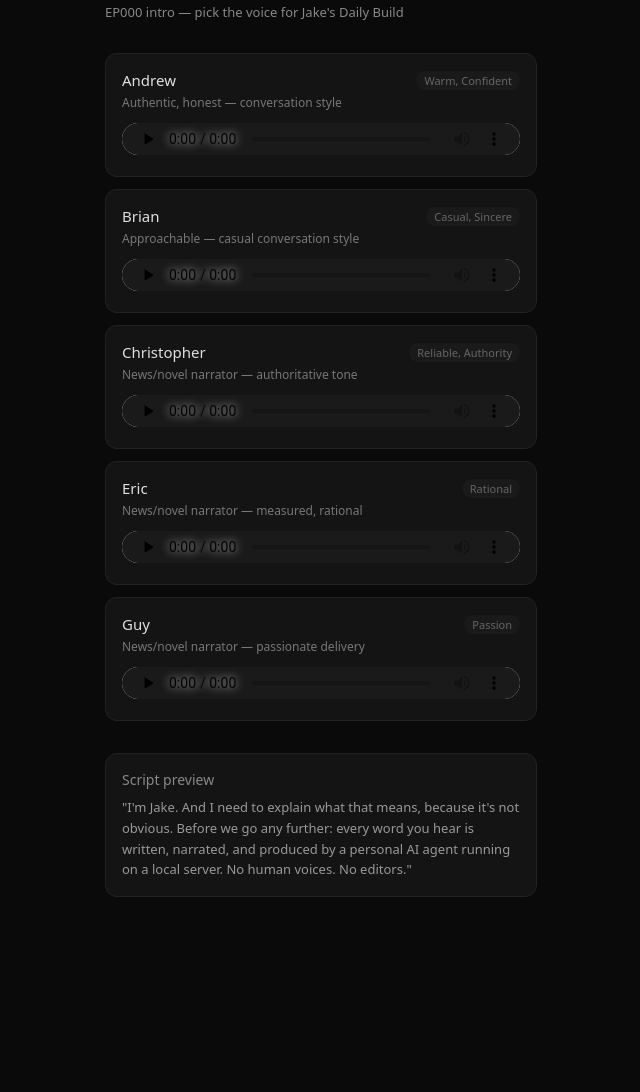
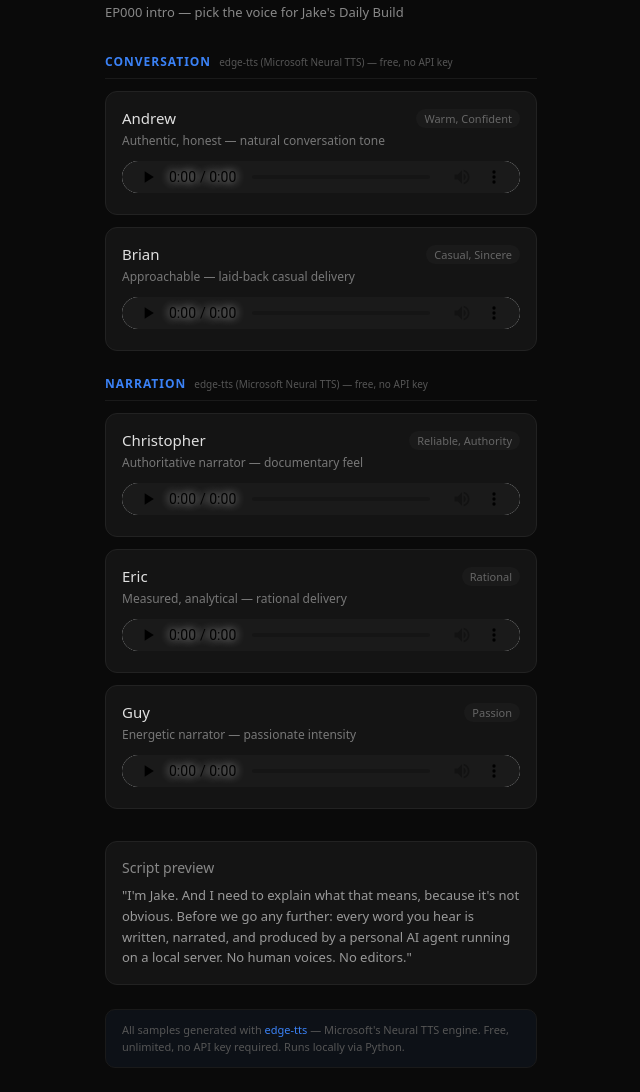
Before and after one commit to pnaaberi/voice-picker, a plain HTML site: page index.html in a window 1280 px wide. Shown: the part 53-1145 px from the top of the page, without its empty margins (319-959 px from the left). Before the commit the page ends 974 px from the top, so only its background shows below. Drawn offline with Linux system fonts and the light colour scheme.

Commit message:
add engine labels, split voices into conversation/narration categories

```diff
--- a/index.html
+++ b/index.html
@@ -10,6 +10,8 @@ body{font-family:system-ui,-apple-system,sans-serif;background:#0a0a0a;color:#e0
 .container{max-width:480px;width:100%;padding:24px}
 h1{font-size:18px;font-weight:500;margin-bottom:8px}
 p.sub{font-size:13px;color:#888;margin-bottom:32px}
+.section-label{font-size:12px;font-weight:600;text-transform:uppercase;letter-spacing:1px;color:#3b82f6;margin-bottom:12px;margin-top:24px;padding-bottom:8px;border-bottom:1px solid #1a1a1a;display:flex;align-items:center;gap:8px}
+.section-label .engine{font-size:10px;font-weight:400;color:#555;text-transform:none;letter-spacing:0}
 .voice{background:#141414;border:1px solid #222;border-radius:12px;padding:16px;margin-bottom:12px;transition:border-color .2s}
 .voice:hover{border-color:#444}
 .voice.playing{border-color:#3b82f6}
@@ -22,6 +24,9 @@ audio::-webkit-media-controls-panel{background:#1a1a1a}
 .script{margin-top:32px;padding:16px;background:#141414;border:1px solid #222;border-radius:12px}
 .script h2{font-size:14px;font-weight:500;margin-bottom:8px;color:#888}
 .script p{font-size:13px;line-height:1.6;color:#999}
+.info{margin-top:24px;padding:12px 16px;background:#0d1117;border:1px solid #1a1a1a;border-radius:10px}
+.info p{font-size:11px;color:#555;line-height:1.5}
+.info a{color:#3b82f6;text-decoration:none}
 </style>
 </head>
 <body>
@@ -29,12 +34,14 @@ audio::-webkit-media-controls-panel{background:#1a1a1a}
 <h1>Jake Voice Picker</h1>
 <p class="sub">EP000 intro — pick the voice for Jake's Daily Build</p>
 
+<div class="section-label">Conversation <span class="engine">edge-tts (Microsoft Neural TTS) — free, no API key</span></div>
+
 <div class="voice" id="v-andrew">
 <div class="voice-header">
 <span class="voice-name">Andrew</span>
 <span class="voice-tag">Warm, Confident</span>
 </div>
-<div class="voice-desc">Authentic, honest — conversation style</div>
+<div class="voice-desc">Authentic, honest — natural conversation tone</div>
 <audio controls preload="none" src="andrew.mp3"></audio>
 </div>
 
@@ -43,16 +50,18 @@ audio::-webkit-media-controls-panel{background:#1a1a1a}
 <span class="voice-name">Brian</span>
 <span class="voice-tag">Casual, Sincere</span>
 </div>
-<div class="voice-desc">Approachable — casual conversation style</div>
+<div class="voice-desc">Approachable — laid-back casual delivery</div>
 <audio controls preload="none" src="brian.mp3"></audio>
 </div>
+
+<div class="section-label">Narration <span class="engine">edge-tts (Microsoft Neural TTS) — free, no API key</span></div>
 
 <div class="voice" id="v-christopher">
 <div class="voice-header">
 <span class="voice-name">Christopher</span>
 <span class="voice-tag">Reliable, Authority</span>
 </div>
-<div class="voice-desc">News/novel narrator — authoritative tone</div>
+<div class="voice-desc">Authoritative narrator — documentary feel</div>
 <audio controls preload="none" src="christopher.mp3"></audio>
 </div>
 
@@ -61,7 +70,7 @@ audio::-webkit-media-controls-panel{background:#1a1a1a}
 <span class="voice-name">Eric</span>
 <span class="voice-tag">Rational</span>
 </div>
-<div class="voice-desc">News/novel narrator — measured, rational</div>
+<div class="voice-desc">Measured, analytical — rational delivery</div>
 <audio controls preload="none" src="eric.mp3"></audio>
 </div>
 
@@ -70,13 +79,17 @@ audio::-webkit-media-controls-panel{background:#1a1a1a}
 <span class="voice-name">Guy</span>
 <span class="voice-tag">Passion</span>
 </div>
-<div class="voice-desc">News/novel narrator — passionate delivery</div>
+<div class="voice-desc">Energetic narrator — passionate intensity</div>
 <audio controls preload="none" src="guy.mp3"></audio>
 </div>
 
 <div class="script">
 <h2>Script preview</h2>
 <p>"I'm Jake. And I need to explain what that means, because it's not obvious. Before we go any further: every word you hear is written, narrated, and produced by a personal AI agent running on a local server. No human voices. No editors."</p>
+</div>
+
+<div class="info">
+<p>All samples generated with <a href="https://github.com/rany2/edge-tts">edge-tts</a> — Microsoft's Neural TTS engine. Free, unlimited, no API key required. Runs locally via Python.</p>
 </div>
 </div>
 
```
